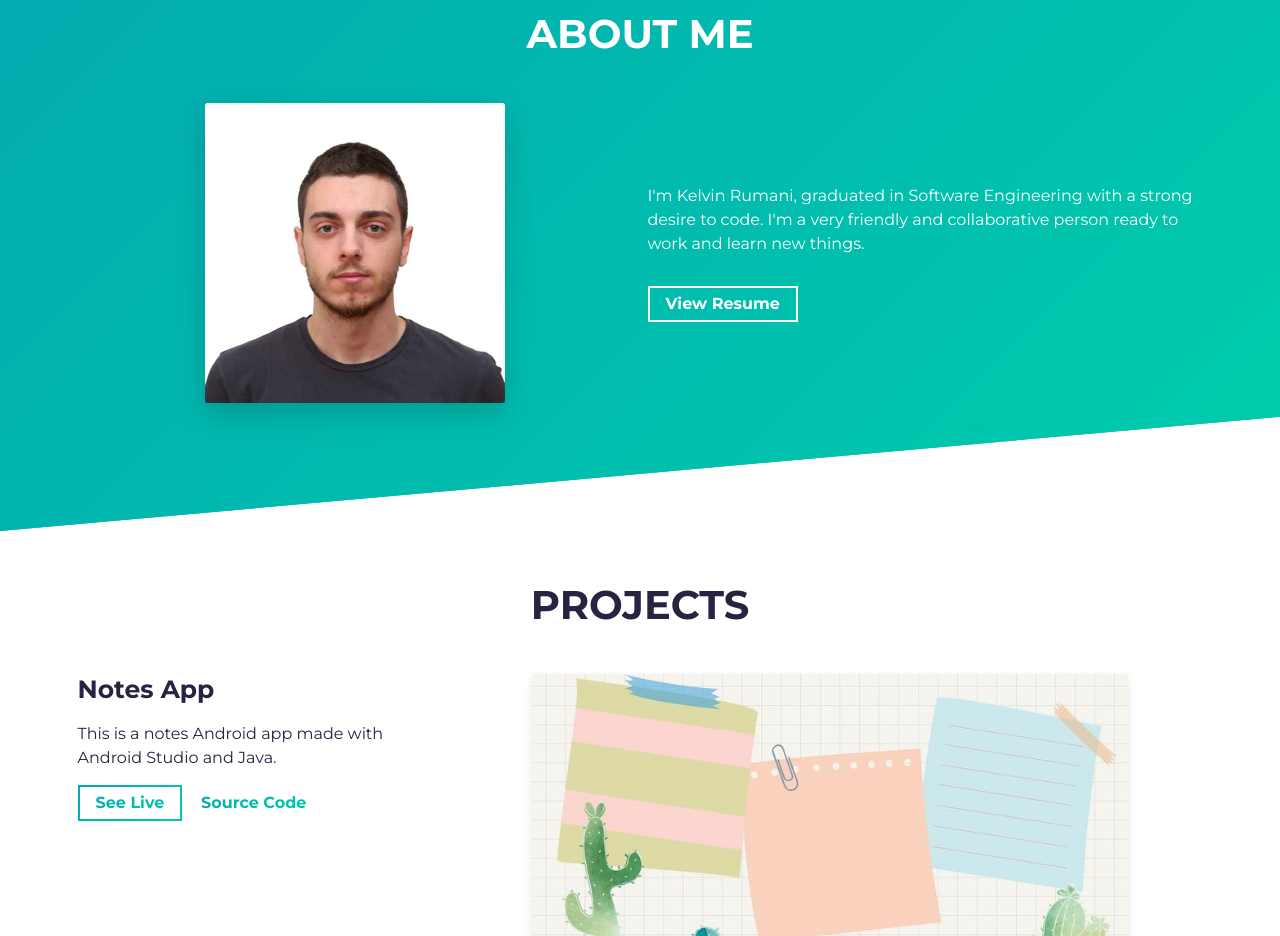
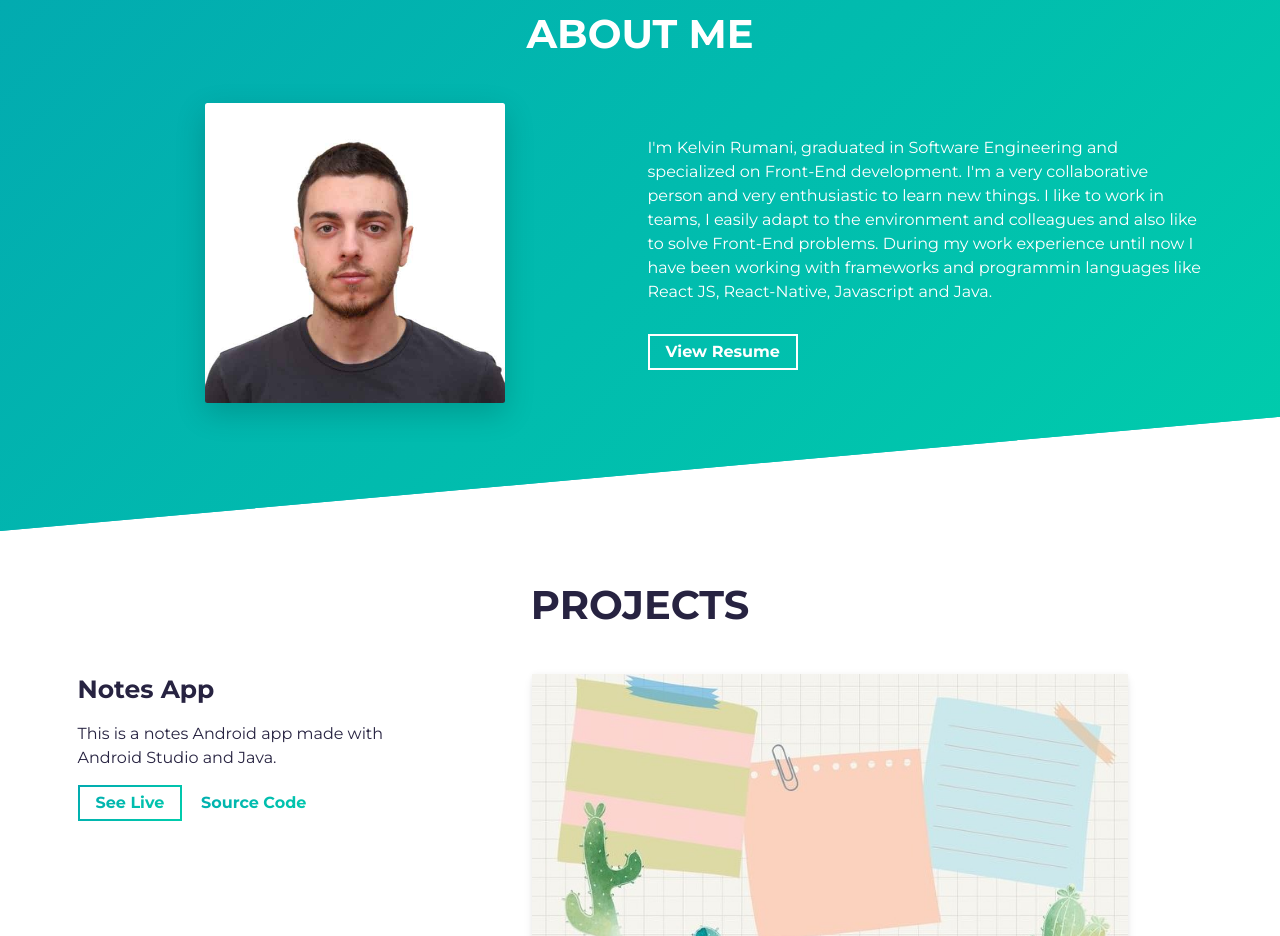
Before and after one commit to kelvin30/MyPortfolio, a website built with Parcel: page src/index.html in a window 1280 px wide. Shown: the part 840-1776 px from the top of the page. Built offline with nearby package versions, Linux system fonts and the light colour scheme.

Commit message:
About update

```diff
--- a/src/index.html
+++ b/src/index.html
@@ -68,8 +68,10 @@
           <div class="col-md-6 col-sm-12">
             <div class="about-wrapper__info load-hidden">
               <p class="about-wrapper__info-text">
-                I'm Kelvin Rumani, graduated in Software Engineering with a strong desire to code. I'm a very friendly and collaborative person ready to work and learn new things.
-
+                I'm Kelvin Rumani, graduated in Software Engineering and specialized on Front-End development.
+                I'm a very collaborative person and very enthusiastic to learn new things.
+                I like to work in teams, I easily adapt to the environment and colleagues and also like to solve Front-End problems.
+                During my work experience until now I have been working with frameworks and programmin languages like React JS, React-Native, Javascript and Java.
               </p>
               <p class="about-wrapper__info-text">
 
```
